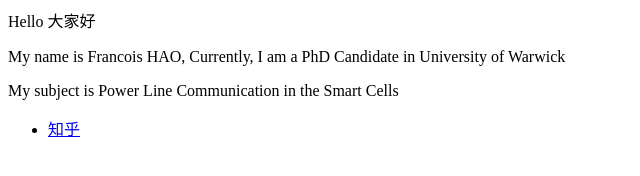
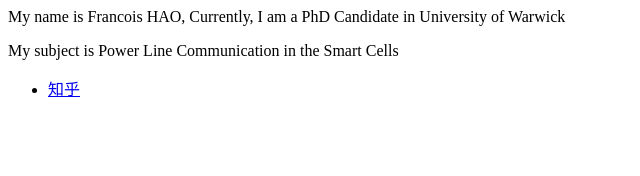
Before and after one commit to amazingHH/amazingHH.github.io, a plain HTML site: page index.html in a window 1280 px wide. Shown: the whole page, without its empty margins (0-640 px from the left). Drawn offline with Linux system fonts and the light colour scheme.

Commit message:
Update index.html

```diff
--- a/index.html
+++ b/index.html
@@ -1,4 +1,4 @@
-<p>Hello 大家好</p>
+
 <p>My name is Francois HAO, Currently, I am a PhD Candidate in University of Warwick</p>
 <p>My subject is Power Line Communication in the Smart Cells</p>
 
```
